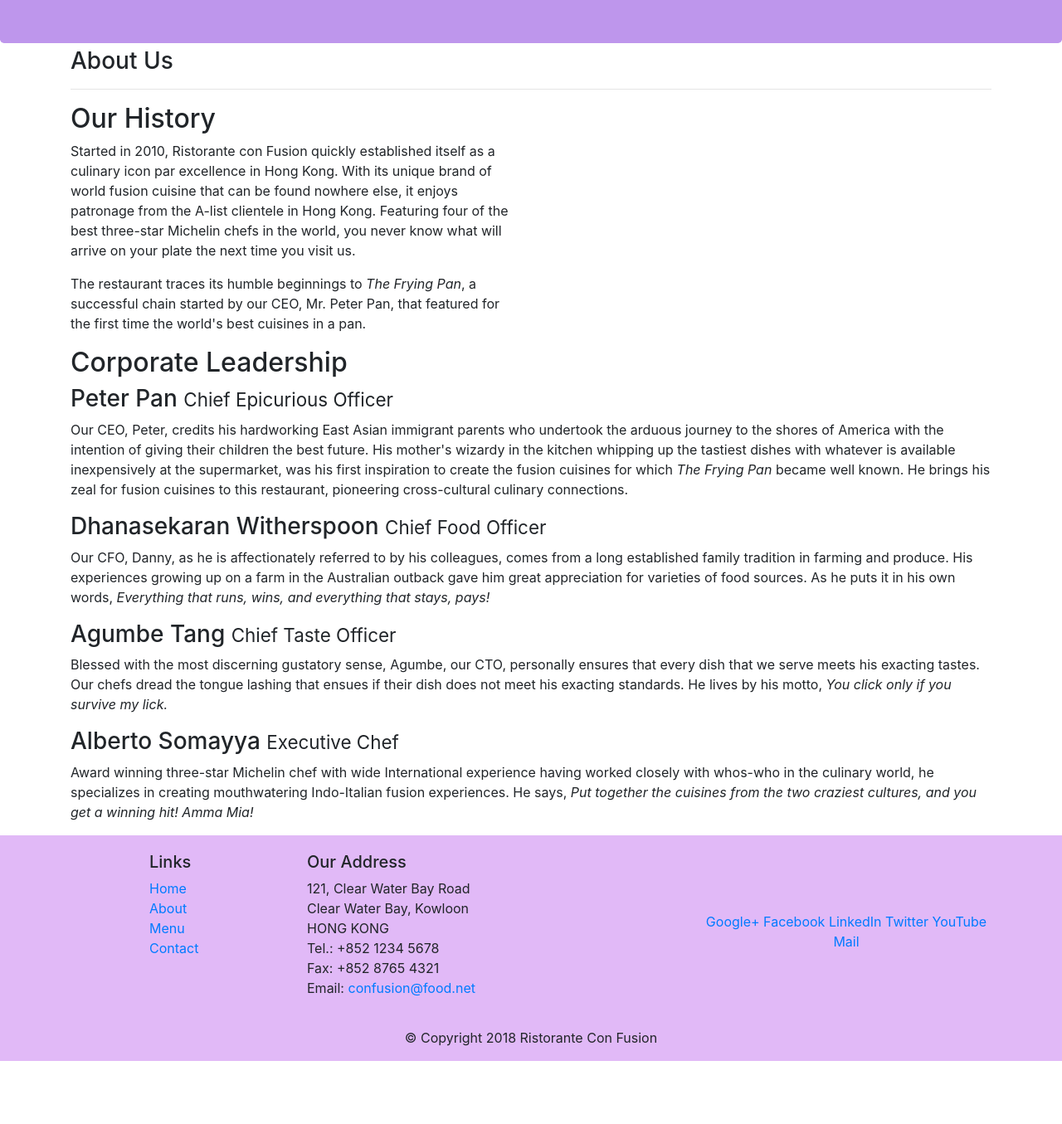
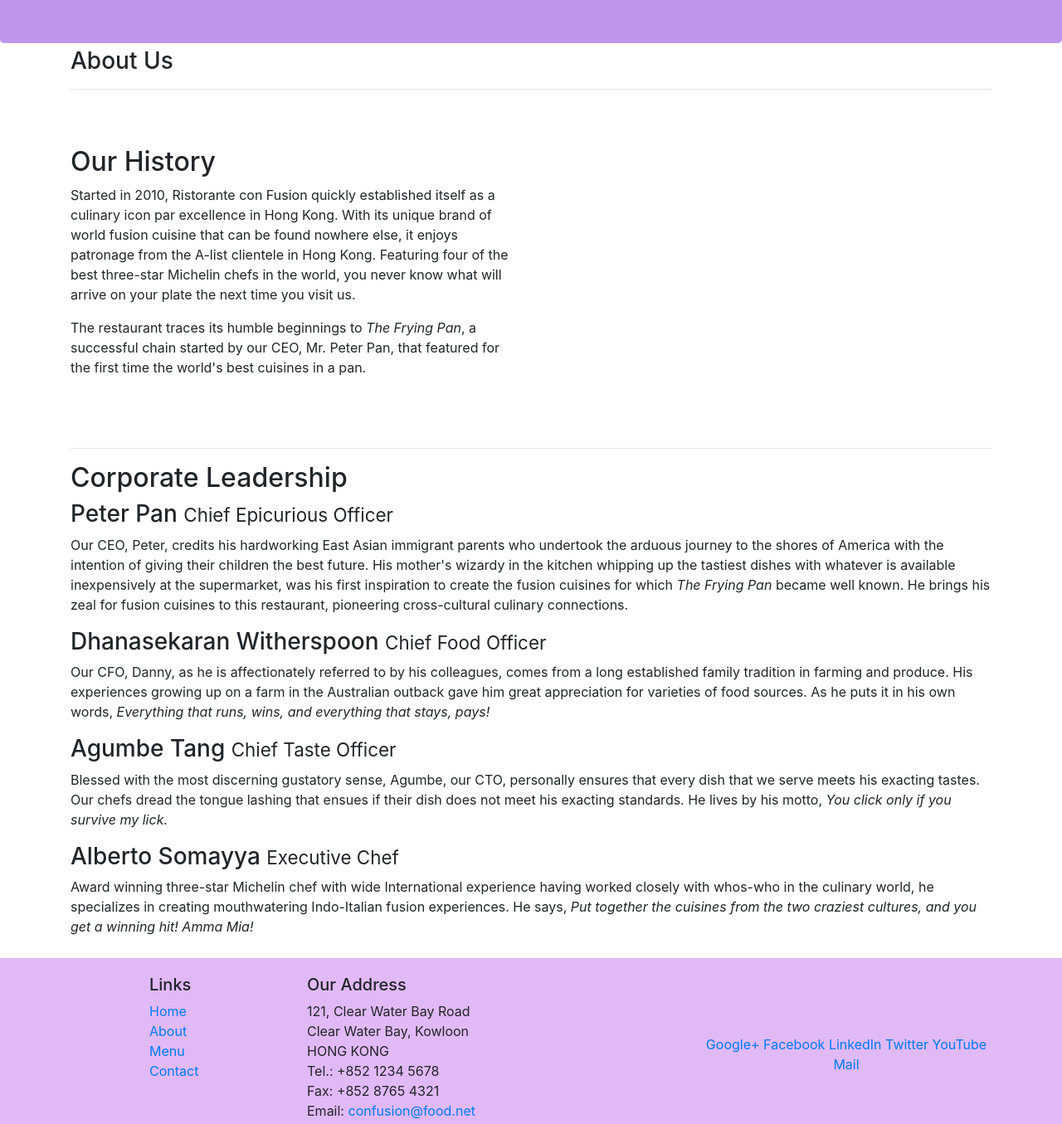
Before and after one commit to 10258392511/bootstrap-course, a website: page week-1/aboutus.html in a window 1280 px wide. Shown: the part 220-1575 px from the top of the page at 83% size. Before the commit the page ends 1499 px from the top, so only its background shows below. Drawn offline with nearby package versions, Linux system fonts and the light colour scheme.

Commit message:
modified paddings for 'history' and 'persons'

```diff
--- a/week-1/aboutus.html
+++ b/week-1/aboutus.html
@@ -34,7 +34,7 @@
             </div>
         </div>
 
-        <div class="row">
+        <div class="row row-history align-items-center">
             <div class="col-12 col-sm-6">
                 <h2>Our History</h2>
                 <p>Started in 2010, Ristorante con Fusion quickly established itself as a culinary icon par excellence in Hong Kong. With its unique brand of world fusion cuisine that can be found nowhere else, it enjoys patronage from the A-list clientele in Hong Kong.  Featuring four of the best three-star Michelin chefs in the world, you never know what will arrive on your plate the next time you visit us.</p>
@@ -44,8 +44,14 @@
             </div>
         </div>
 
+        <div class="row">
+            <div class="col-12">
+                <hr>
+            </div>
+        </div>
 
-        <div class="row">
+
+        <div class="row row-persons">
             <div class="col-12">
                 <h2>Corporate Leadership</h2>
                 <h3>Peter Pan <small>Chief Epicurious Officer</small></h3>
--- a/week-1/css/styles.css
+++ b/week-1/css/styles.css
@@ -11,3 +11,11 @@
 footer .container .row{
     padding-top: 20px;
 }
+
+.row-history{
+    min-height: 400px;
+}
+
+.row-persons{
+    padding: 0 0 10px;
+}
```
